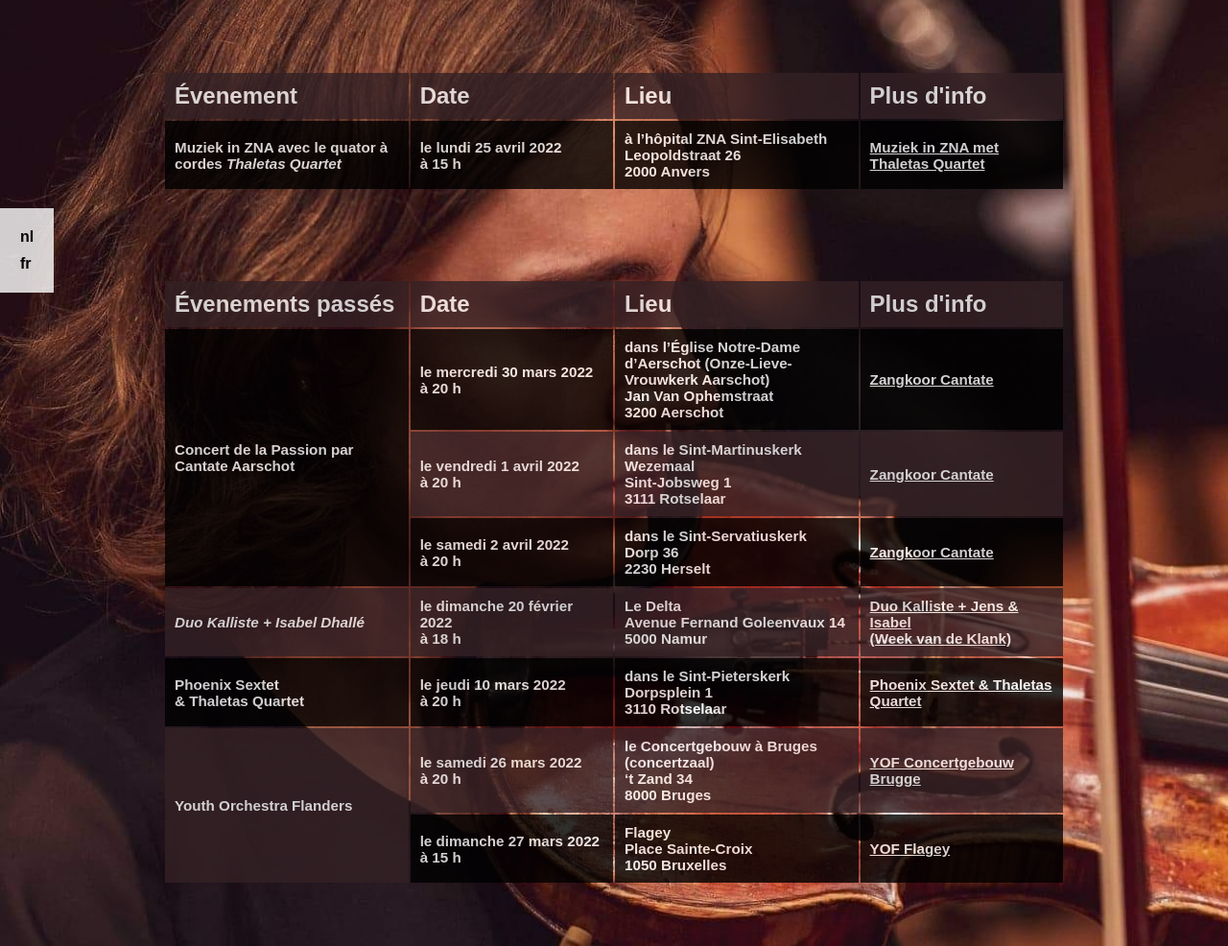
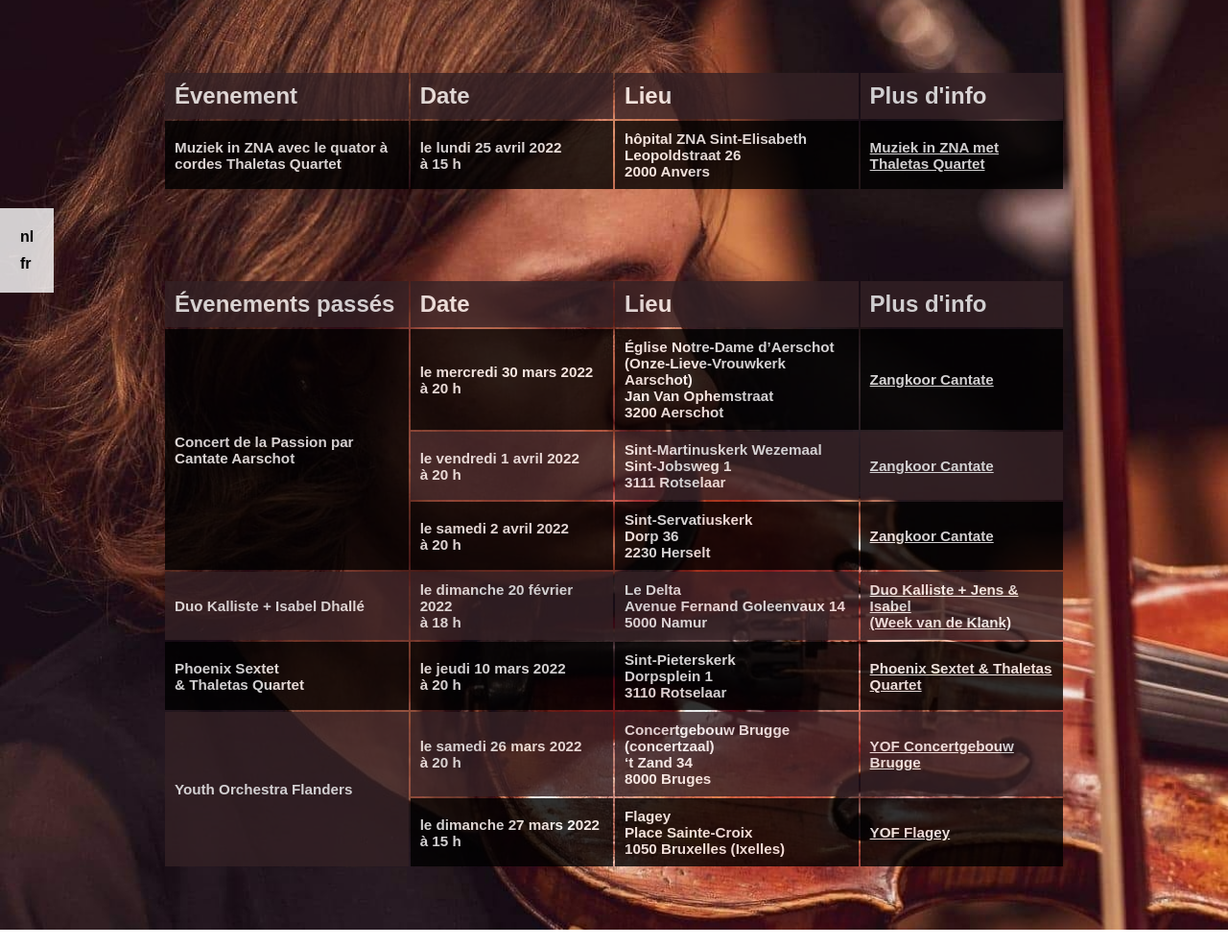
Before and after one commit to BenoitCartier/isabel-dhalle, a plain HTML site: page vertalingen/events_fr.html in a window 1280 px wide. Shown: the part 74-1060 px from the top of the page at 96% size. Drawn offline with Linux system fonts and the light colour scheme.

Commit message:
Translation amendments

```diff
--- a/vertalingen/events_fr.html
+++ b/vertalingen/events_fr.html
@@ -94,13 +94,13 @@
 
                     <tr>
                         <td style="background-color: black"; "opacity:0.8";>
-                            Muziek in ZNA avec le quator à cordes <I>Thaletas Quartet<I>
+                            Muziek in ZNA avec le quator à cordes Thaletas Quartet
                         </td>
                         <td>
                         le lundi 25 avril 2022<br>à 15 h
                         </td>
                         <td>
-                            à l’hôpital ZNA Sint-Elisabeth<br>
+                            hôpital ZNA Sint-Elisabeth<br>
                             Leopoldstraat 26<br>
                             2000 Anvers<br>
                         </td>
@@ -136,7 +136,7 @@
                             le mercredi 30 mars 2022<br> à 20 h<br>
                         </td>
                         <td>
-                            dans l’Église Notre-Dame d’Aerschot (Onze-Lieve-Vrouwkerk Aarschot)<br>
+                            Église Notre-Dame d’Aerschot (Onze-Lieve-Vrouwkerk Aarschot)<br>
                             Jan Van Ophemstraat<br>
                             3200 Aerschot<br>
 
@@ -151,7 +151,7 @@
                             le vendredi 1 avril 2022<br> à 20 h<br>
                         </td>
                         <td>
-                            dans le Sint-Martinuskerk Wezemaal<br>
+                            Sint-Martinuskerk Wezemaal<br>
                             Sint-Jobsweg 1<br>
                             3111 Rotselaar<br>
                         </td>
@@ -164,7 +164,7 @@
                             le samedi 2 avril 2022<br> à 20 h
                         </td>
                         <td>
-                            dans le Sint-Servatiuskerk<br>
+                            Sint-Servatiuskerk<br>
                             Dorp 36<br>
                             2230 Herselt<br>
                         </td>
@@ -174,7 +174,7 @@
                     </tr>
                     <tr>
                         <td>
-                            <I>Duo Kalliste<I> + Isabel Dhallé
+                            Duo Kalliste + Isabel Dhallé
                         </td>
                         <td>
                             le dimanche 20 février 2022<br> à 18 h
@@ -196,7 +196,7 @@
                             le jeudi 10 mars 2022<br> à 20 h
                         </td>
                         <td>
-                            dans le Sint-Pieterskerk<br>
+                            Sint-Pieterskerk<br>
                             Dorpsplein 1<br>
                             3110 Rotselaar<br>
                         </td>
@@ -212,7 +212,7 @@
                             le samedi 26 mars 2022<br> à 20 h<br>
                         </td>
                         <td>
-                            le Concertgebouw à Bruges (concertzaal)<br>
+                            Concertgebouw Brugge (concertzaal)<br>
                             ‘t Zand 34<br>
                             8000 Bruges
                         </td>
@@ -228,7 +228,7 @@
                         <td>
                             Flagey<br>
                             Place Sainte-Croix<br>
-                            1050 Bruxelles
+                            1050 Bruxelles (Ixelles)
                         </td>
                         <td>
                             <a href="https://www.flagey.be/nl/activity/8118-youth-orchestra-flanders-liebrecht-vanbeckevoort" target="_blank">YOF Flagey</a>
```
